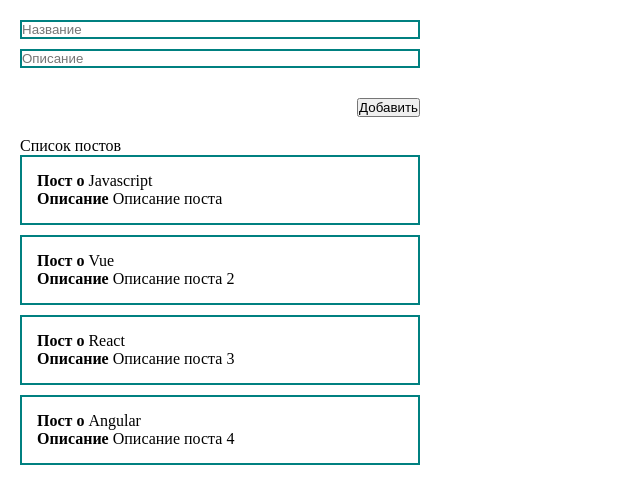
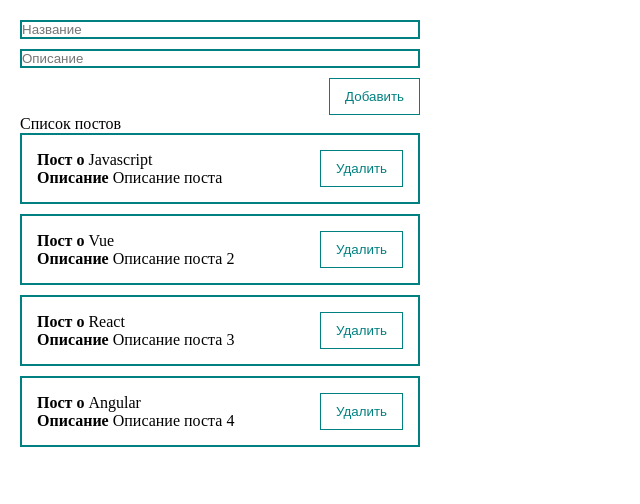
Before and after one commit to Fundorin174/vue3project, a Vue app: page / in a window 1280 px wide. Shown: the top 504 px of the page, without its empty margins (0-640 px from the left). Built offline with nearby package versions, Linux system fonts and the light colour scheme.

Commit message:
UI component

```diff
--- a/src/components/PostForm.vue
+++ b/src/components/PostForm.vue
@@ -10,10 +10,14 @@
       class="input"
       type='text'
       placeholder="Описание" />
-    <button class="btn" @click="addPost">Добавить</button>
+    <my-button
+      @click="addPost"
+      style='align-self: flex-end'
+      >Добавить</my-button>
   </form>
 </template>
 <script>
+
 export default {
   data () {
     return {
@@ -48,8 +52,4 @@
     border: 2px solid teal;
     margin-bottom: 10px;
   }
-  .btn {
-    margin: 20px 0;
-    align-self: flex-end;
-  }
 </style>
--- a/src/components/PostItem.vue
+++ b/src/components/PostItem.vue
@@ -1,10 +1,16 @@
 <template >
   <div class="post" >
-    <div><strong>Пост о</strong>{{' '+ post.title}}</div>
-    <div><strong>Описание</strong>{{' '+ post.body}}</div>
+    <div>
+      <div><strong>Пост о</strong>{{' '+ post.title}}</div>
+      <div><strong>Описание</strong>{{' '+ post.body}}</div>
+    </div>
+    <my-button style='align-self: flex-end'>
+       Удалить
+    </my-button>
   </div>
 </template>
 <script>
+
 export default {
   props: {
     post: {
@@ -15,5 +21,14 @@
 }
 </script>
 <style >
+    .post {
+    padding: 15px;
+    border: 2px solid teal;
+    margin-bottom: 10px;
+    width: 400px;
+    display: flex;
+    align-items: center;
+    justify-content: space-between;
+  }
 
 </style>
--- a/src/components/PostList.vue
+++ b/src/components/PostList.vue
@@ -21,10 +21,5 @@
 }
 </script>
 <style scoped>
-  .post {
-    padding: 15px;
-    border: 2px solid teal;
-    margin-bottom: 10px;
-    width: 400px;
-  }
+
 </style>
--- /dev/null
+++ b/src/components/UI/MyButton.vue
@@ -0,0 +1,19 @@
+<template >
+  <button class="btn">
+    <slot></slot>
+  </button>
+</template>
+<script>
+export default {
+  name: 'my-button'
+}
+</script>
+<style scoped>
+  .btn {
+    padding: 10px 15px;
+    background: none;
+    color: teal;
+    border: 1px solid teal;
+  }
+
+</style>
--- /dev/null
+++ b/src/components/UI/index.js
@@ -0,0 +1,5 @@
+import MyButton from '@/components/UI/MyButton';
+
+export default [
+  MyButton
+]
--- a/src/main.js
+++ b/src/main.js
@@ -1,5 +1,12 @@
-import { createApp } from 'vue'
-import App from './App.vue'
+import { createApp } from 'vue';
+import App from './App.vue';
+import components from '@/components/UI';
 
 
-createApp(App).mount('#app')
+const app = createApp(App)
+
+components.forEach(component=>{
+  app.component(component.name, component)
+})
+
+app.mount('#app')
```
